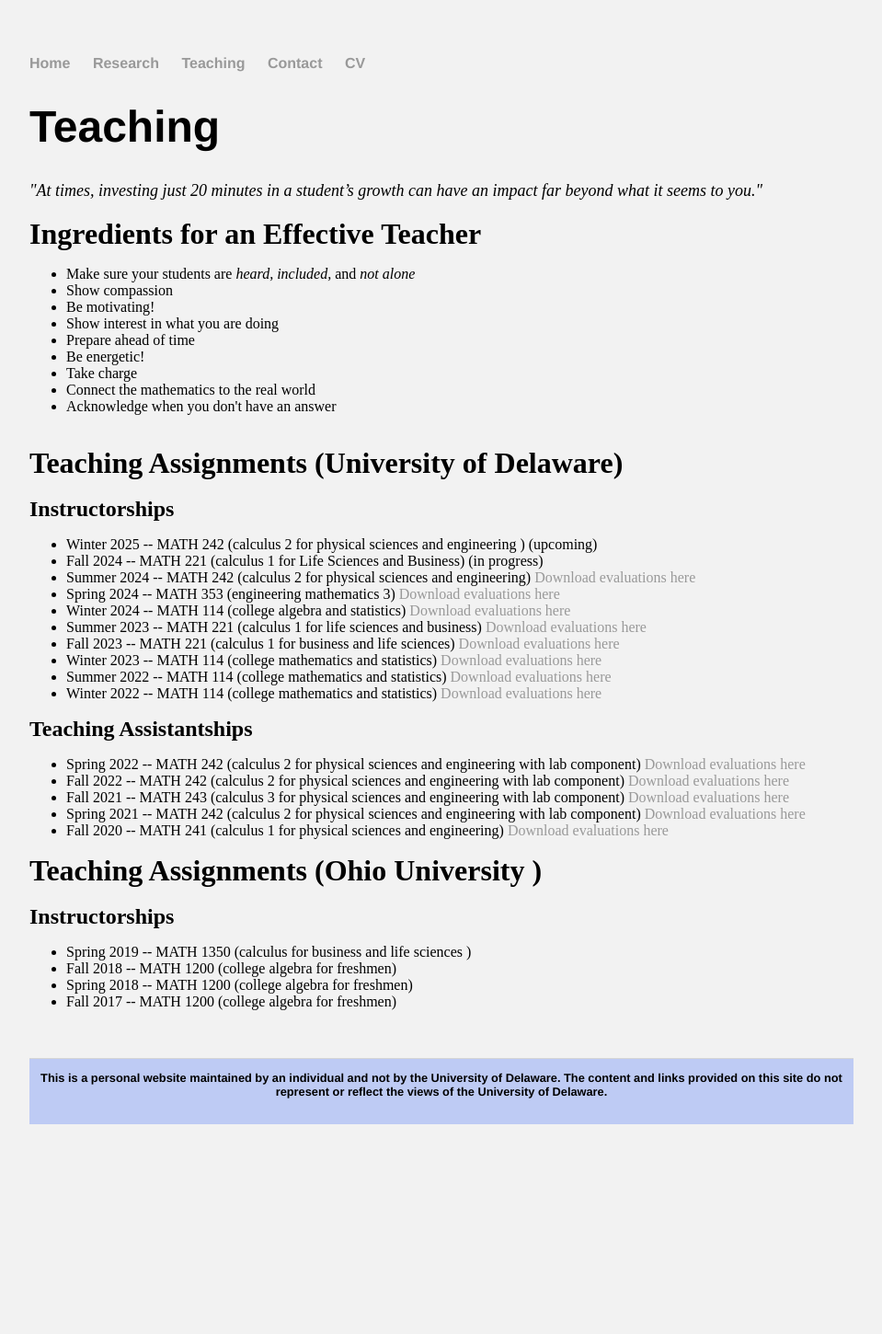
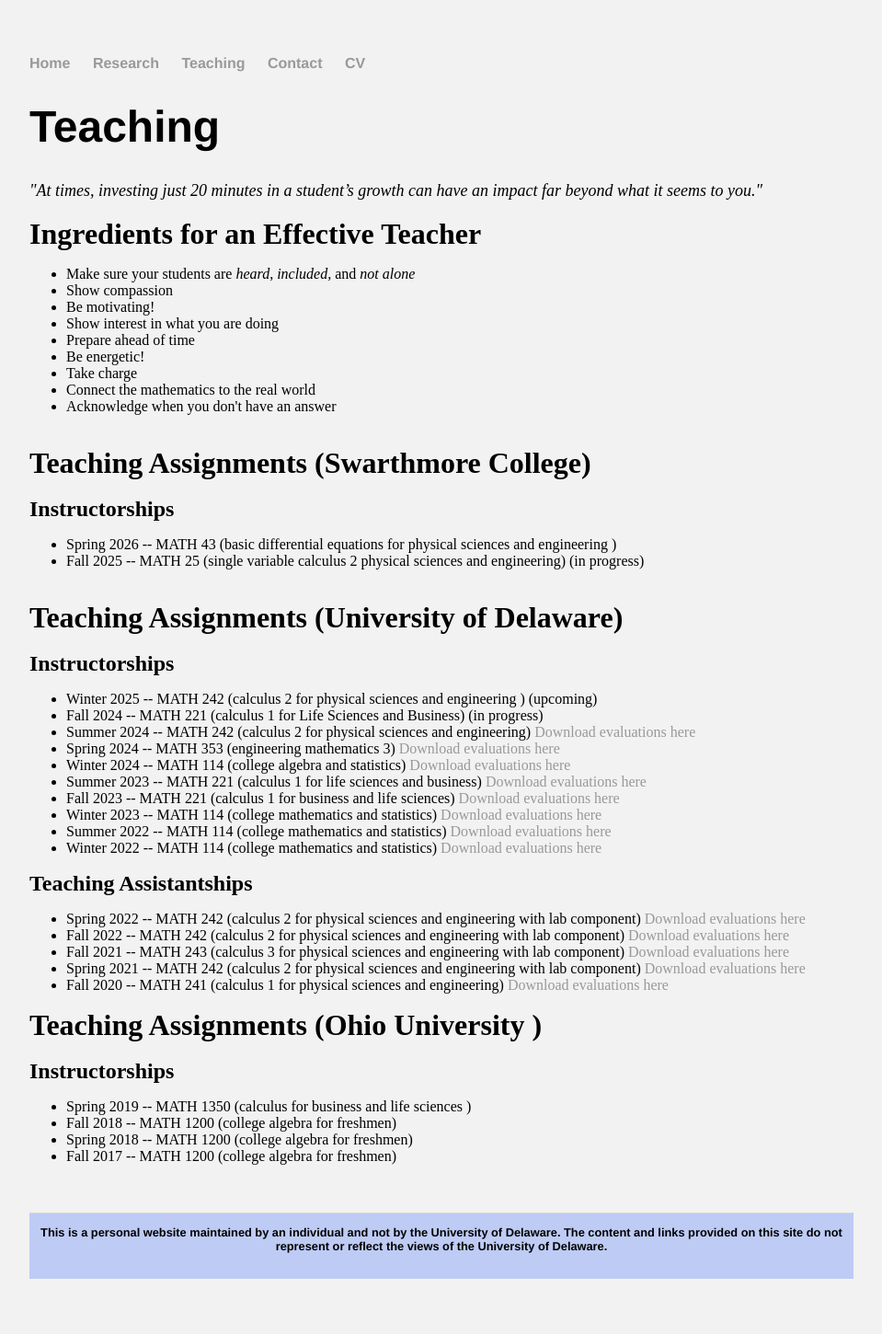
Before and after one commit to kataboh/kataboh.github.io, a Jekyll site: the page built from teaching.html, in a window 1280 px wide. Shown: the whole page at 92% size, without its empty margins (160-1119 px from the left). Built offline with Jekyll 4.4.1, drawn with Linux system fonts in a browser that asks for light colours; before the commit the page ends 1282 px from its top, so only the background shows below that.

Commit message:
Update teaching.html

```diff
--- a/teaching.html
+++ b/teaching.html
@@ -20,6 +20,18 @@
 		<li>Connect the mathematics to the real world</li>
 		<li>Acknowledge when you don't have an answer</li>
 	</ul>
+
+	<br>
+	<font size="6"><b>Teaching Assignments (Swarthmore College)</b></font>
+	<br>
+	<br>
+	<font size="5"><b>Instructorships</b></font>
+	<ul>
+		<li>Spring 2026  --  MATH 43 (basic differential equations for physical sciences and engineering )  </li>
+		<li>Fall 2025 --  MATH 25 (single variable calculus 2 physical sciences and engineering) (in progress)</li>
+
+	</ul>
+
 	<br>
 	<font size="6"><b>Teaching Assignments (University of Delaware)</b></font>
 	<br>
@@ -67,4 +79,5 @@
 	<br>
 	<br>
 
+
 </div>
```
